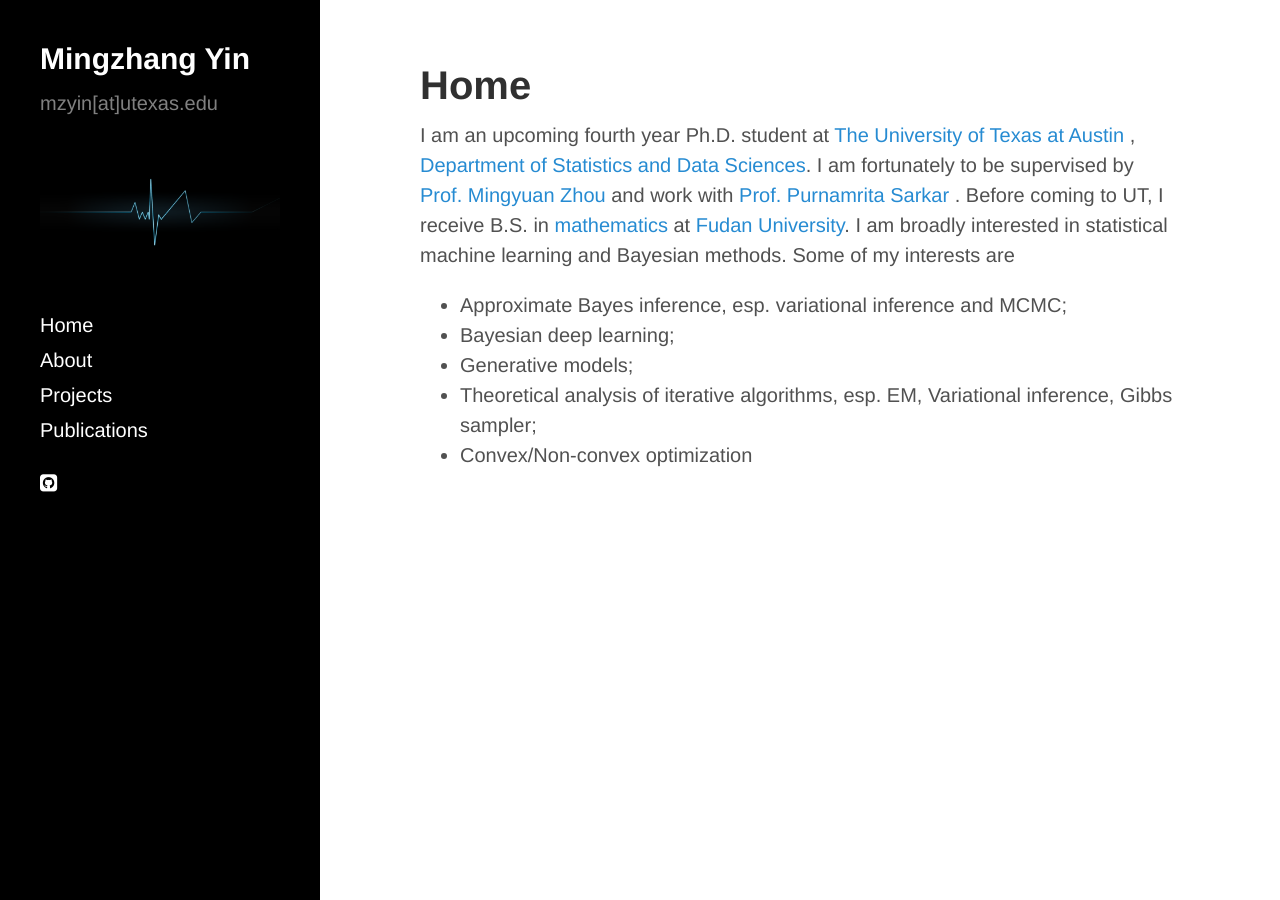
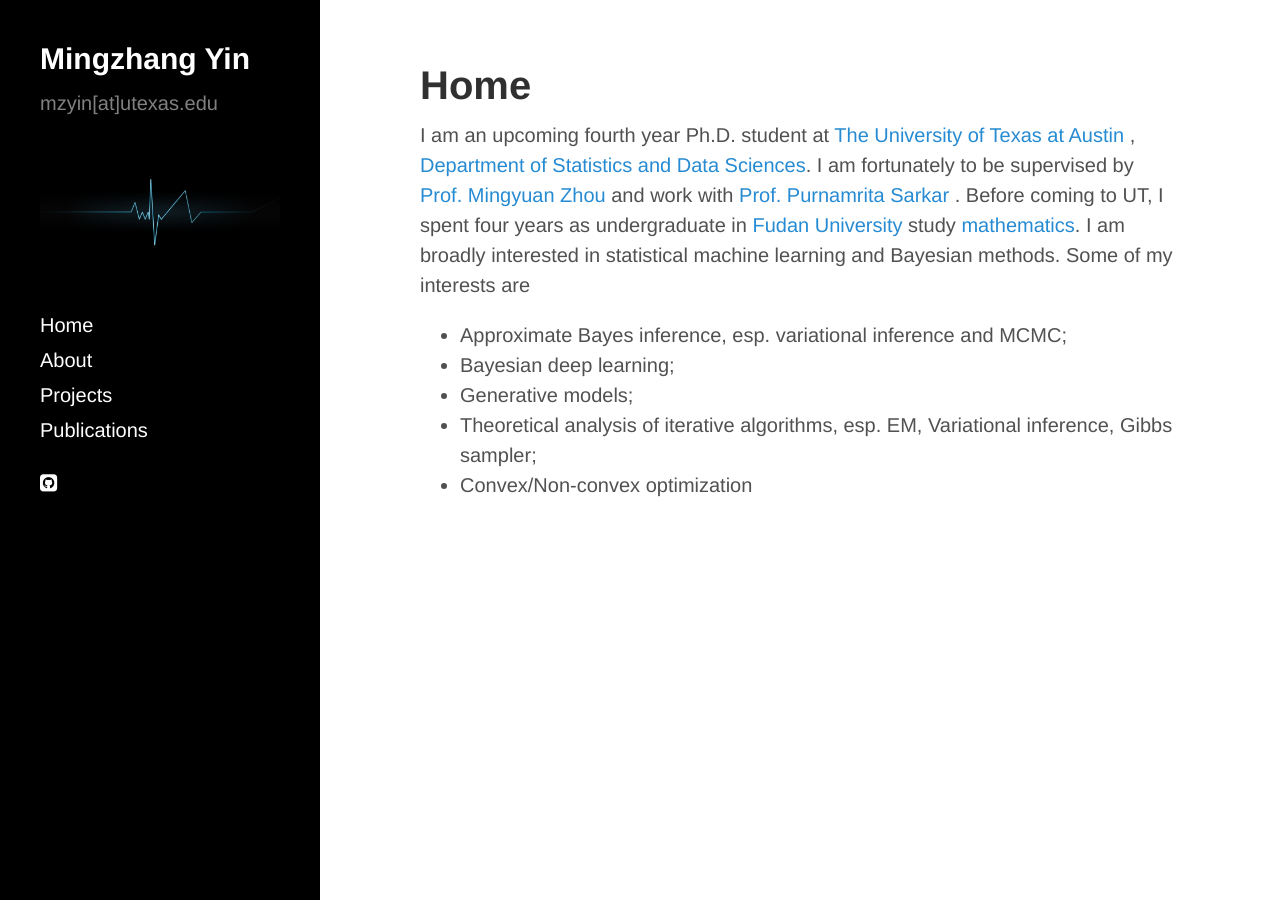
Before and after one commit to mingzhang-yin/mingzhang-yin.github.io, a Jekyll site: the page built from index.md, in a window 1280 px wide. Built offline with Jekyll 4.4.1, drawn with Linux system fonts in a browser that asks for light colours; nearby versions of some CDN libraries.

Commit message:
Update index.md

```diff
--- a/index.md
+++ b/index.md
@@ -12,7 +12,7 @@ title: Home
   <p>
   I am an upcoming fourth year Ph.D. student at
   <a href="https://www.utexas.edu">The University of Texas at Austin</a> , <a href="https://stat.utexas.edu">Department of Statistics and Data Sciences</a>. I am fortunately to be supervised by
-  <a href="https://mingyuanzhou.github.io">Prof. Mingyuan Zhou</a> and work with   <a href="https://psarkar.github.io"> Prof. Purnamrita Sarkar </a>.  Before coming to UT, I receive B.S. in <a href="http://math.fudan.edu.cn/en/Data/List/CollegeProfile"> mathematics</a> at <a href="http://www.fudan.edu.cn/en/"> Fudan University</a>.
+  <a href="https://mingyuanzhou.github.io">Prof. Mingyuan Zhou</a> and work with   <a href="https://psarkar.github.io"> Prof. Purnamrita Sarkar </a>.  Before coming to UT, I spent four years as undergraduate in <a href="http://www.fudan.edu.cn/en/"> Fudan University</a> study <a href="http://math.fudan.edu.cn/en/Data/List/CollegeProfile"> mathematics</a>.
   I am broadly interested in statistical machine learning and Bayesian methods. Some of my interests are
   <p>
   <ul>
```
